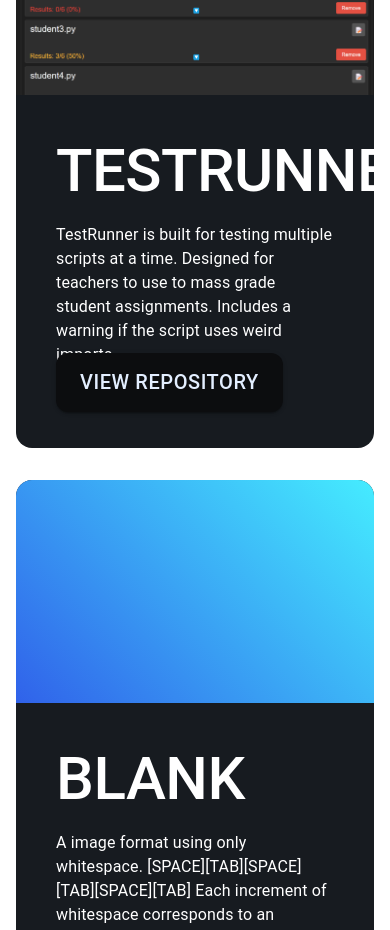
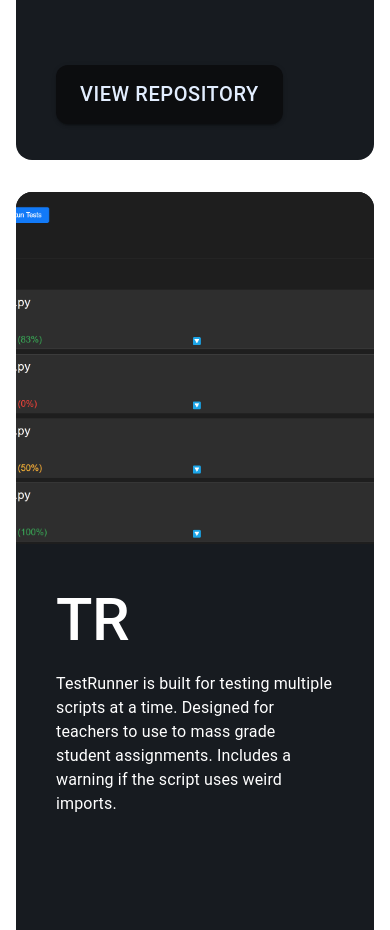
Before and after one commit to Areng14/web_profile, a Next.js app: page /projects in a window 390 px wide. Shown: the part 1852-2782 px from the top of the page. Built offline with nearby package versions, Linux system fonts and the light colour scheme; what @mui/material-nextjs would draw is missing.

Commit message:
Made project card responsive

```diff
--- a/app/components/ProjectCard.tsx
+++ b/app/components/ProjectCard.tsx
@@ -38,7 +38,10 @@ const ProjectCard: React.FC<ProjectCardProps> = ({
                 overflow: "hidden",
                 borderRadius: 4,
                 backgroundColor: "rgb(23, 27, 32)",
-                height: "576px",
+                height: {
+                    xs: "896px",
+                    sm: "576px",
+                },
                 display: "flex",
                 flexDirection: "column"
             }}
--- a/app/projects/page.tsx
+++ b/app/projects/page.tsx
@@ -76,7 +76,7 @@ export default function Projects() {
               {/* TestRunner */}
               <Grid2 size={{ xs: 12, md: 6 , lg: 4}}>
                 <ProjectCard
-                name={"TestRunner"}
+                name={"TR"}
                 description={
                   "TestRunner is built for testing multiple scripts at a time. Designed for teachers to use to mass grade student assignments. Includes a warning if the script uses weird imports."}
                 image={"/misc/projects/testrunner.png"}
```
